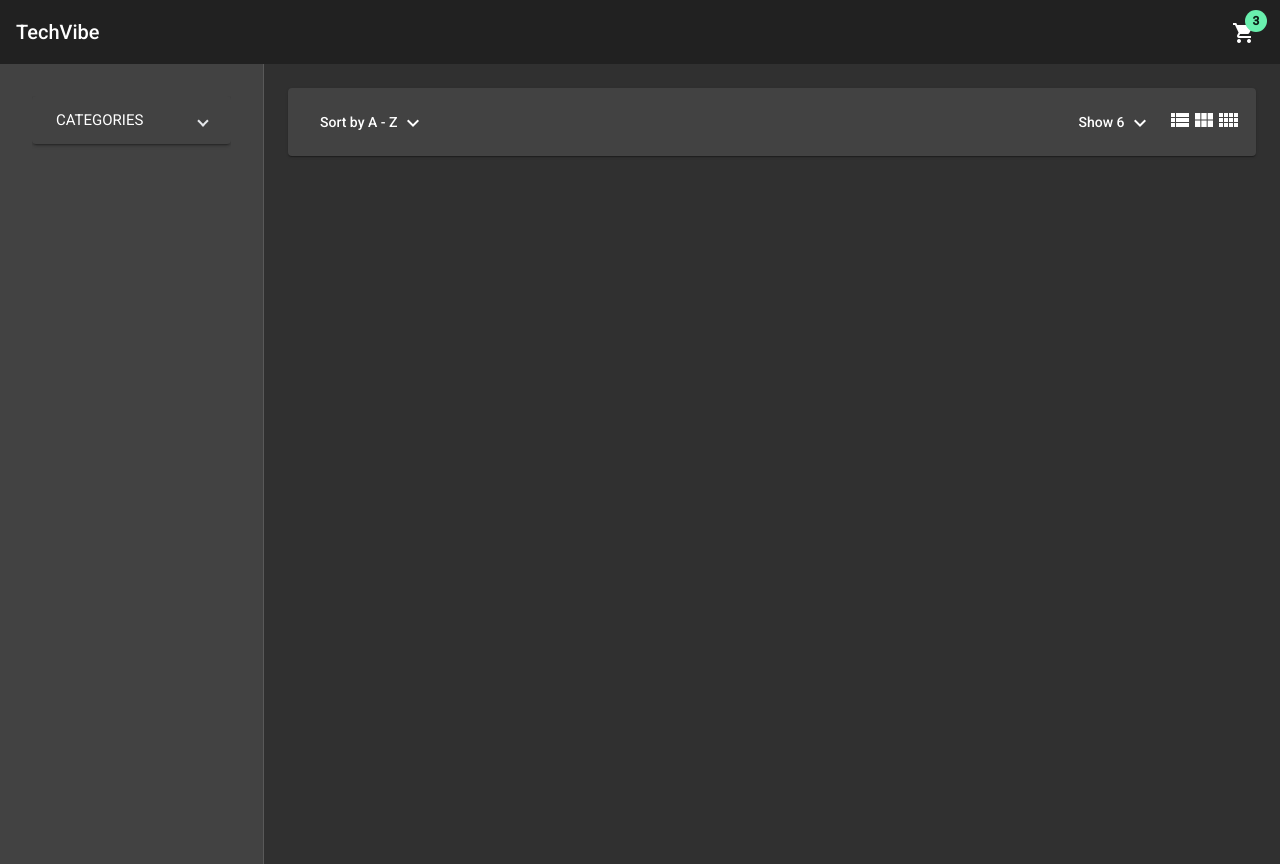
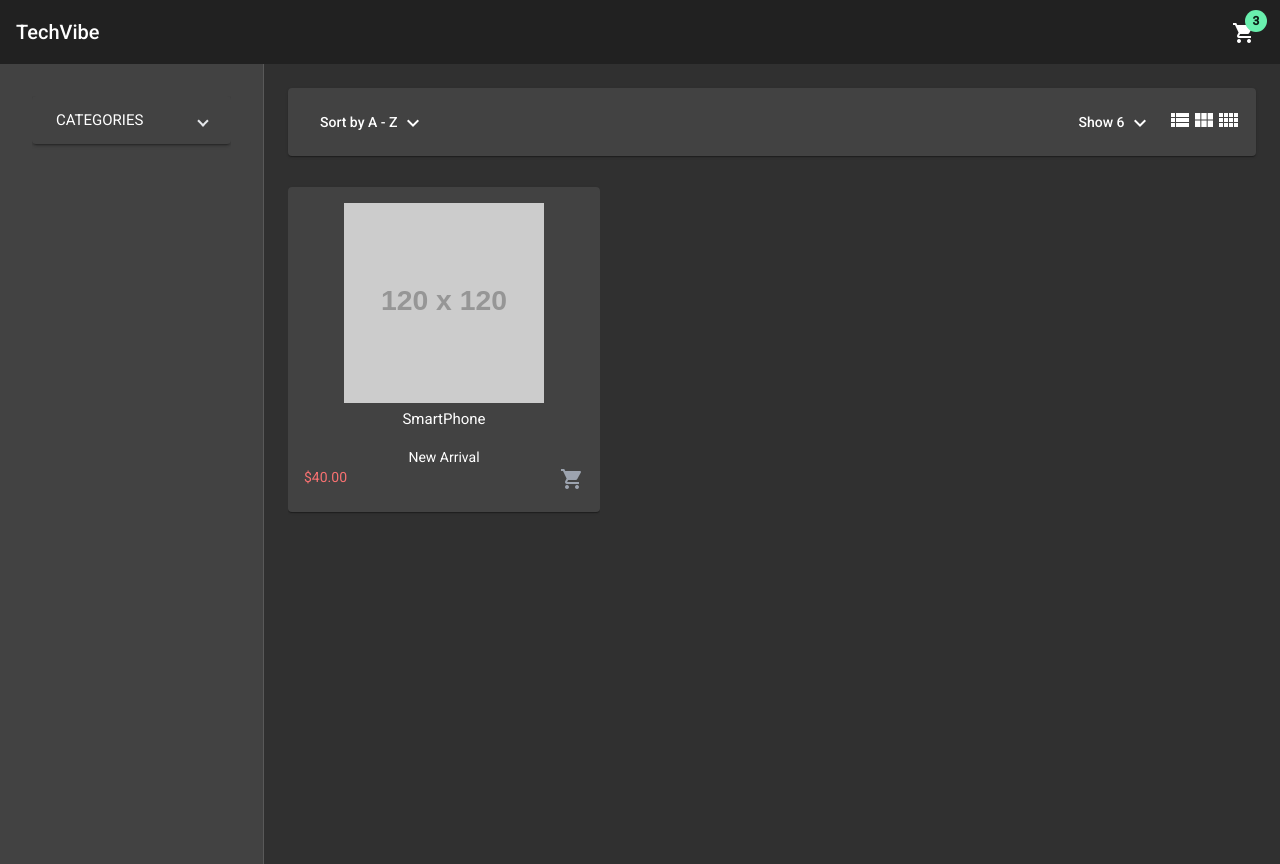
Before and after one commit to tia-cin/techvibe-ecommerce, an Angular app: page /home in a window 1280 px wide. Built offline with nearby package versions, Linux system fonts and the light colour scheme.

Commit message:
card component

```diff
--- /dev/null
+++ b/src/app/components/card/card.component.html
@@ -0,0 +1,28 @@
+<mat-card [ngClass]="{ 'text-center': !fullWidth }">
+  <div [ngClass]="{ flex: fullWidth }">
+    <img
+      src="https://via.placeholder.com/120"
+      alt=""
+      class="mb-1 mx-auto h-[200px]"
+      [ngClass]="{ 'h-[200px]': !fullWidth, 'h-[350px]': fullWidth }"
+    />
+    <div
+      class="w-full"
+      [ngClass]="{ 'px-8 flex flex-col justify-between': fullWidth }"
+    >
+      <div>
+        <h4>SmartPhone</h4>
+        <span>New Arrival</span>
+        <p class="truncate hover:whitespace-normal" *ngIf="fullWidth">
+          Description
+        </p>
+      </div>
+      <div class="flex justify-between">
+        <span class="text-red-400">{{ "40" | currency }}</span>
+        <button>
+          <mat-icon class="text-gray-400">shopping_cart</mat-icon>
+        </button>
+      </div>
+    </div>
+  </div>
+</mat-card>
--- a/src/app/components/card/card.component.ts
+++ b/src/app/components/card/card.component.ts
@@ -1,20 +1,13 @@
-import { Component, OnInit } from '@angular/core';
+import { Component, OnInit, Input } from "@angular/core";
 
 @Component({
-  selector: 'app-card',
-  template: `
-    <p>
-      card works!
-    </p>
-  `,
-  styles: [
-  ]
+  selector: "app-card",
+  templateUrl: "./card.component.html",
 })
 export class CardComponent implements OnInit {
+  @Input() fullWidth = false;
 
-  constructor() { }
+  constructor() {}
 
-  ngOnInit(): void {
-  }
-
+  ngOnInit(): void {}
 }
--- a/src/app/pages/home/home.component.html
+++ b/src/app/pages/home/home.component.html
@@ -4,8 +4,11 @@
   </mat-drawer>
   <mat-drawer-content class="p-6">
     <app-products-header (colsChange)="colsChange($event)">
-      <mat-grid-list gutterSize="16" [cols]="cols" [rowHeight]="rowHeight">
-        <mat-grid-tile> </mat-grid-tile></mat-grid-list
-    ></app-products-header>
+    </app-products-header>
+    <mat-grid-list gutterSize="16" [cols]="cols" [rowHeight]="rowHeight">
+      <mat-grid-tile
+        ><app-card class="w-full" [fullWidth]="cols === 1"></app-card>
+      </mat-grid-tile>
+    </mat-grid-list>
   </mat-drawer-content>
 </mat-drawer-container>
```
